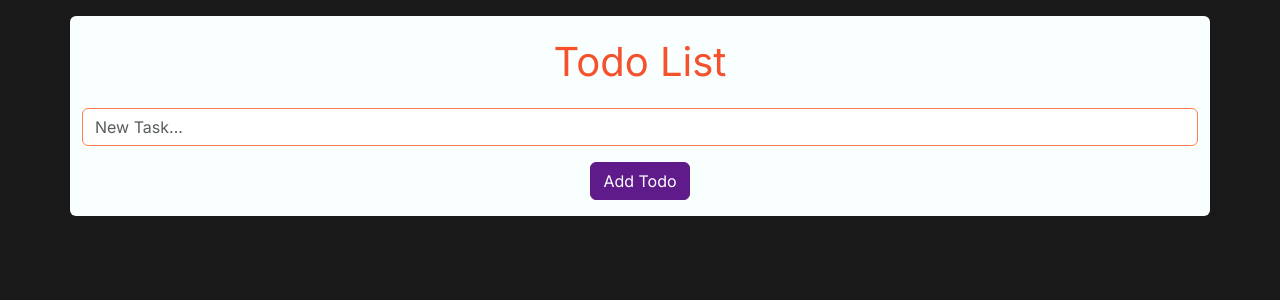
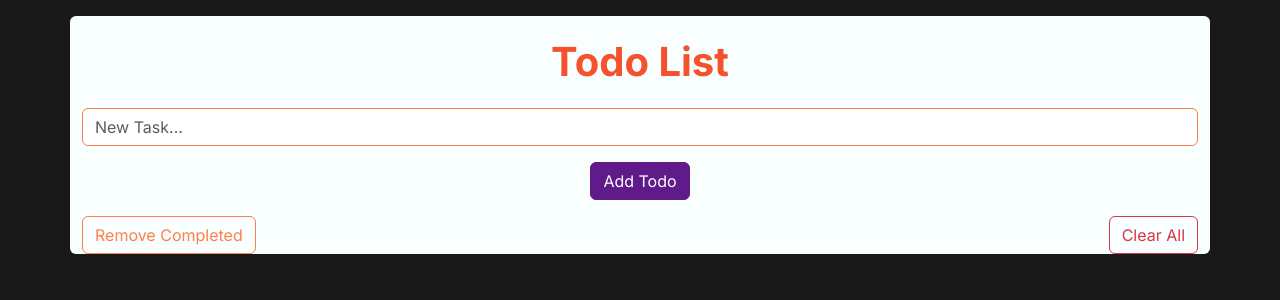
Before and after one commit to SoulinxTBA/app-todo, a React (Vite) app: page / in a window 1280 px wide. Shown: the top 300 px of the page. Built offline with nearby package versions, Linux system fonts and the light colour scheme.

Commit message:
Edit Task button is now functional

```diff
--- a/src/App.jsx
+++ b/src/App.jsx
@@ -6,6 +6,7 @@ import '/css/custom.min.css'
 // import 'bootstrap/dist/css/bootstrap.min.css';
 import { Header } from "./components/Header";
 import { Task } from "./components/Task";
+import { Button } from "react-bootstrap";
 
 const LOCAL_STORAGE_KEY = 'todo:tasks';
 
@@ -53,32 +54,11 @@ function App() {
     });
     setTasksAndSave(newTasks);
   }
-  function renameTask(newTaskName){
-    // setTasks(prev => {
-    //   const newTasks = [...prev];
-    //   newTasks[taskId].title = taskId.title;
-    //   return newTasks;
-    // })
-    // setTasksAndSave(newTasks)
-
-    // setTasksAndSave([...tasks, {
-    //   id: crypto.randomUUID(),
-    //   title: taskTitle,
-    //   isCompleted: false
-    // }]);
-    // setTasksAndSave([tasks => {
-    //   const newTasks = [...tasks]
-    //   // newTasks[taskId].id = taskId.id
-    //   newTasks[taskId.id].title = taskId.title
-    //   // newTasks[taskId].isCompleted = taskId.isCompleted
-    //   return newTasks
-    // }]);
-    const newTasks = tasks.map((tasks) => {
-      return tasks.id === taskId.id ? newTaskName : tasks
-    })
+  function renameTask(taskId, newTaskName){
+    const existingValue={id: taskId, title:newTaskName, isCompleted: false}
+    const newTasks = tasks.map((todo) =>
+      {return todo.id === taskId ? existingValue : todo})
     setTasksAndSave(newTasks)
-
-    // setTasks({...tasks, title:newTaskName})
   }
 
   return (
@@ -87,12 +67,22 @@ function App() {
     <Container className="bg-lexwhite square rounded mt-3">
       <Row>
         <Col className="d-flex mt-3 justify-content-center">
-          <p className="fs-1 font-weight-bold text-lexorange">Todo List</p>
+          <p className="fs-1 text-lexorange" style={{fontWeight:"bold"}}>Todo List</p>
         </Col>
       </Row>
       <Row>
         <Col>
           <Header handleAddTask={addTask} />
+
+          <div className="d-flex justify-content-between">
+            <Button variant="outline-lexlightorange">
+              Remove Completed
+            </Button>
+            <Button variant="outline-danger">
+              Clear All
+            </Button>
+          </div>
+
           {tasks.map((task) => (
             <Task key={task.id}
             task={task}
@@ -100,13 +90,10 @@ function App() {
             onComplete={toggleTaskCompletedById}
             onRename={renameTask}/>
           ))}
-
         </Col>
       </Row>
     </Container>
-
     </div>
-
     </>
   )
 }
--- a/src/components/EditTask.jsx
+++ b/src/components/EditTask.jsx
@@ -16,7 +16,8 @@ function EditTask({task, onRename}) {
   }
   function submitRename(ev){
     ev.preventDefault()
-    onRename(newName)
+    onRename(task.id, newName)
+    console.log(task.id, newName)
     setShow(false)
   }
 
@@ -35,16 +36,14 @@ function EditTask({task, onRename}) {
           <Modal.Title className='text-dark'>Edit Todo</Modal.Title>
         </Modal.Header>
         <Modal.Body >
-            <Form onSubmit={submitRename}>
-                <Form.Control className='border border-lexlightorange' type='text' value={newName}
-                onChange={onRenameTask}/>
-            </Form>
+          <Form.Control className='border border-lexlightorange' type='text' value={newName}
+          onChange={onRenameTask}/>
         </Modal.Body>
         <Modal.Footer>
             <Button variant="outline-danger" onClick={handleClose}>
               Close
             </Button>
-            <Button variant="lexpurple" onClick={handleClose}>
+            <Button variant="lexpurple" onClick={submitRename}>
               Save Changes
             </Button>
         </Modal.Footer>
```
